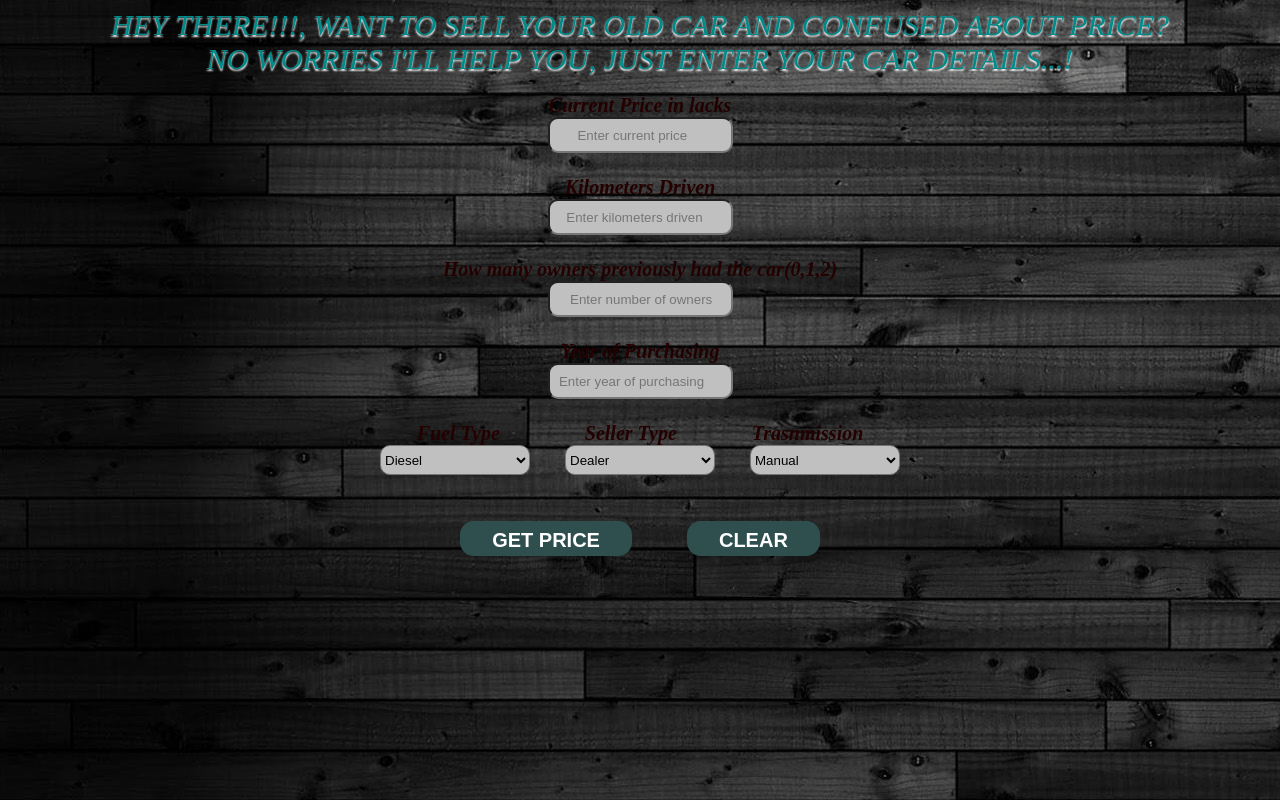
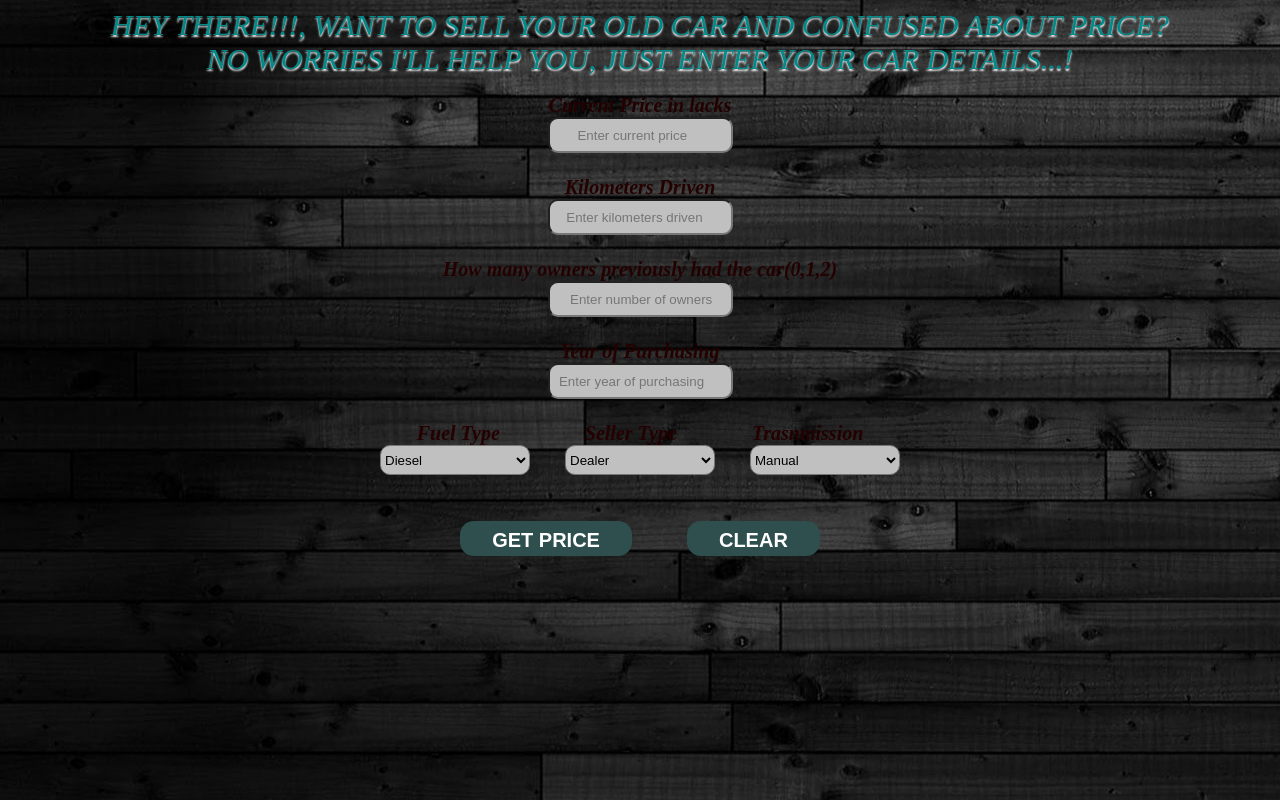
Before and after one commit to Kavana12345/car_code, a Flask app: page / in a window 1280 px wide. Run offline with Flask 2, Linux system fonts and the light colour scheme; parts of the project's set-up code (start-up, migrations or seed data) failed here and were passed over.

Commit message:
Update style.css

```diff
--- a/static/css/style.css
+++ b/static/css/style.css
@@ -1,6 +1,6 @@
 body{
 
-  background-image:url("/static/css/images/img.jpg");
+  background:url("/static/css/images/img.jpg") no-repeat 0,0;
   text-align:center;
 
 }
```
